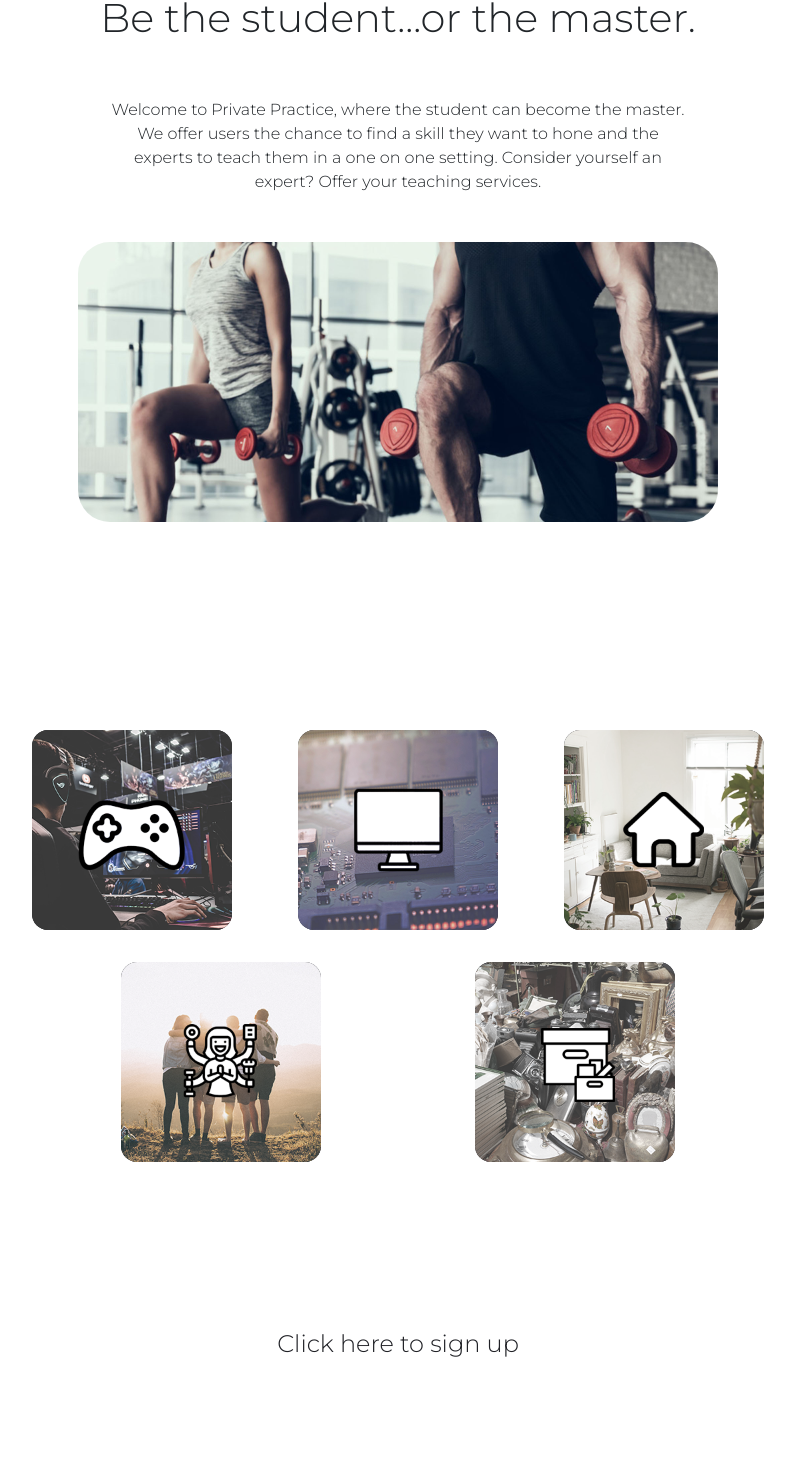
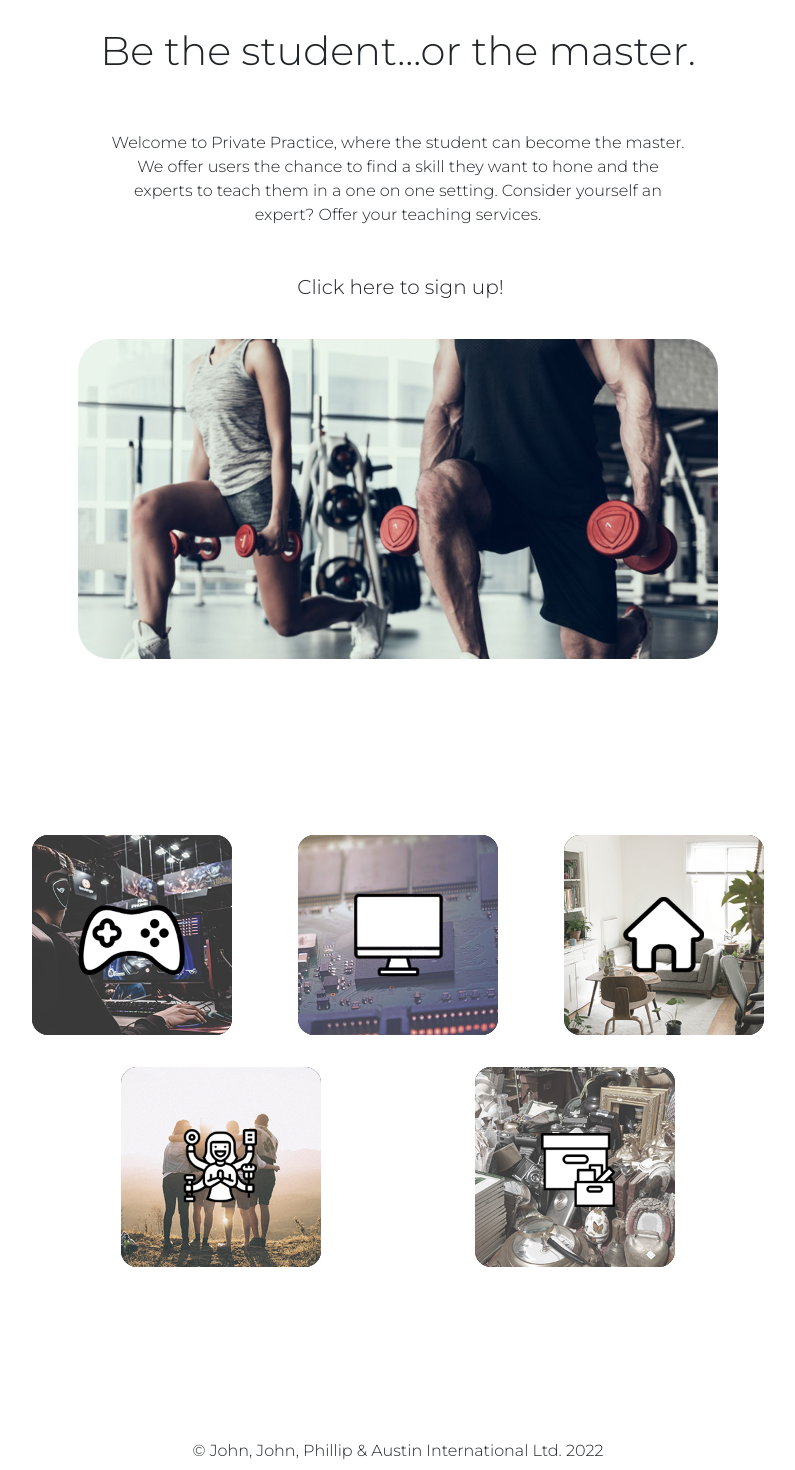
Before and after one commit to Guzzemetti/private-practice, a React (Create React App) app in the folder client/: page / in a window 1280 px wide. Shown: the part 150-1620 px from the top of the page, without its empty margins (242-1037 px from the left). Before the commit the page ends 1517 px from the top, so only its background shows below. Built offline with nearby package versions, Linux system fonts and the light colour scheme.

Commit message:
added browser ico, footer, etc

```diff
--- a/client/public/index.html
+++ b/client/public/index.html
@@ -2,7 +2,7 @@
 <html lang="en">
   <head>
     <meta charset="utf-8" />
-    <link rel="icon" href="%PUBLIC_URL%/favicon.ico" />
+    <link rel="icon" href="%PUBLIC_URL%/privatepractice_icon.ico" />
     <meta name="viewport" content="width=device-width, initial-scale=1" />
     <meta name="theme-color" content="#000000" />
     <meta
@@ -31,7 +31,7 @@
       work correctly both with client-side routing and a non-root public URL.
       Learn how to configure a non-root public URL by running `npm run build`.
     -->
-    <title>React App</title>
+    <title>Private Practice - Learn & Teach Skills One on One</title>
   </head>
   <body>
     <noscript>You need to enable JavaScript to run this app.</noscript>
--- a/client/src/App.css
+++ b/client/src/App.css
@@ -3,6 +3,11 @@
   box-sizing: border-box;
 }
 
+/* this is for the footer to keep it at bottom always */
+main {
+  min-height: 100vh;
+  position: relative;
+}
 
 /* :root{
   Establish variables here
--- a/client/src/App.js
+++ b/client/src/App.js
@@ -28,8 +28,10 @@ import HomeComp from "../src/components/Home/index";
 // import Footer from ''; --If we want a footer... maybe only use in the home page?
 // import Categories from '../src/components/categoryCards/index';
 // import Nav from './components/Nav';
+import Footer from "../src/components/Footer/index";
 
-
+// App.css is needed to keep footer stuck at bottom.
+import "../src/App.css"
 
 const httpLink = createHttpLink({
   uri: '/graphql',
@@ -90,6 +92,7 @@ function App() {
               /> */}
             </Routes>
           </StoreProvider>
+          <Footer/>
         </main>
       </Router>
     </ApolloProvider>
--- /dev/null
+++ b/client/src/components/Footer/footer.css
@@ -0,0 +1,16 @@
+.f-container {
+    display: flex;
+    flex-direction: column;
+    height: 100px;
+}
+
+.f-footer {
+    font-weight: 300;
+    position: absolute;
+    left:0;
+    bottom:0;
+    right:0;
+    padding: 1rem;
+    text-align: center;
+
+}
--- /dev/null
+++ b/client/src/components/Footer/index.js
@@ -0,0 +1,14 @@
+import React from 'react'
+import "../Footer/footer.css";
+
+const Footer = () => {
+  return (
+    <div className='f-container'>
+        <div className='f-footer'>
+        © John, John, Phillip & Austin International Ltd. 2022
+        </div>
+    </div>
+  )
+}
+
+export default Footer
--- a/client/src/components/Home/home.css
+++ b/client/src/components/Home/home.css
@@ -28,6 +28,13 @@
     flex-direction: column;
     justify-content: center;
     align-items: center;
+    padding: 2rem 0;
+}
+
+.h-left-wrapper a {
+    text-decoration: none;
+    color: #212227;
+    /* font-weight: 700; */
 }
 
 .h-p {
@@ -49,7 +56,7 @@
     animation: chbg 15s infinite alternate;
     object-fit: contain;
     width: 50vw;
-    height: 35vh;
+    height: 40vh;
     overflow: hidden;
     border-radius: 2rem;
 }
@@ -139,7 +146,7 @@
     display: flex;
     align-items: center;
     padding: 4rem;
-    margin: 4rem;
+    margin: 2rem;
     /* background-color: #7B6D8D; */
 }
 
--- a/client/src/components/Home/index.js
+++ b/client/src/components/Home/index.js
@@ -25,6 +25,7 @@ const HomeComp = () => {
               hone and the experts to teach them in a one on one setting.
               Consider yourself an expert? Offer your teaching services.
             </p>
+            <Link to='/signup'><h5>Click here to sign up!</h5></Link>
           </div>
         </div>
         <div className="h-right">
@@ -80,9 +81,9 @@ const HomeComp = () => {
                 </div>
             </div>
         </div>
-        <div className="signup-area">
+        {/* <div className="signup-area">
         <Link to='/signup'><h4>Click here to sign up</h4></Link>
-        </div>
+        </div> */}
     </div>
   );
 };
--- a/client/src/components/LessonDetails/index.js
+++ b/client/src/components/LessonDetails/index.js
@@ -6,4 +6,4 @@ const LessonDetails = () => {
   )
 }
 
-export default index
+export default LessonDetails
--- a/client/src/components/Nav/index.js
+++ b/client/src/components/Nav/index.js
@@ -67,7 +67,7 @@ const Navbar = () => {
       <section className="navbar-section-holds-everything">
 
         <div className="navbar-section-img">
-          <img src={LogoHeader} className='logo-navbar' alt='logo'></img>
+          <Link to="/"><img src={LogoHeader} className='logo-navbar' alt='logo'></img></Link>
         </div>
         {/* this is default navbar, just for visual sake. Will edit for login status */}
         <div className="navbar-section-nav">
--- a/client/src/components/Nav/nav.css
+++ b/client/src/components/Nav/nav.css
@@ -50,8 +50,12 @@
   background-color: transparent;
   padding: 0.5rem;
   cursor: pointer;
-  font-size: 1.3em;
+  font-size: 1.1em;
   border: none;
+}
+
+.navbar-button:hover {
+  font-weight: 700;
 }
 
 .cart-navbar-icon{
```
Also changed, not shown: 1 other file (tests, documents, lock files or other folders).
